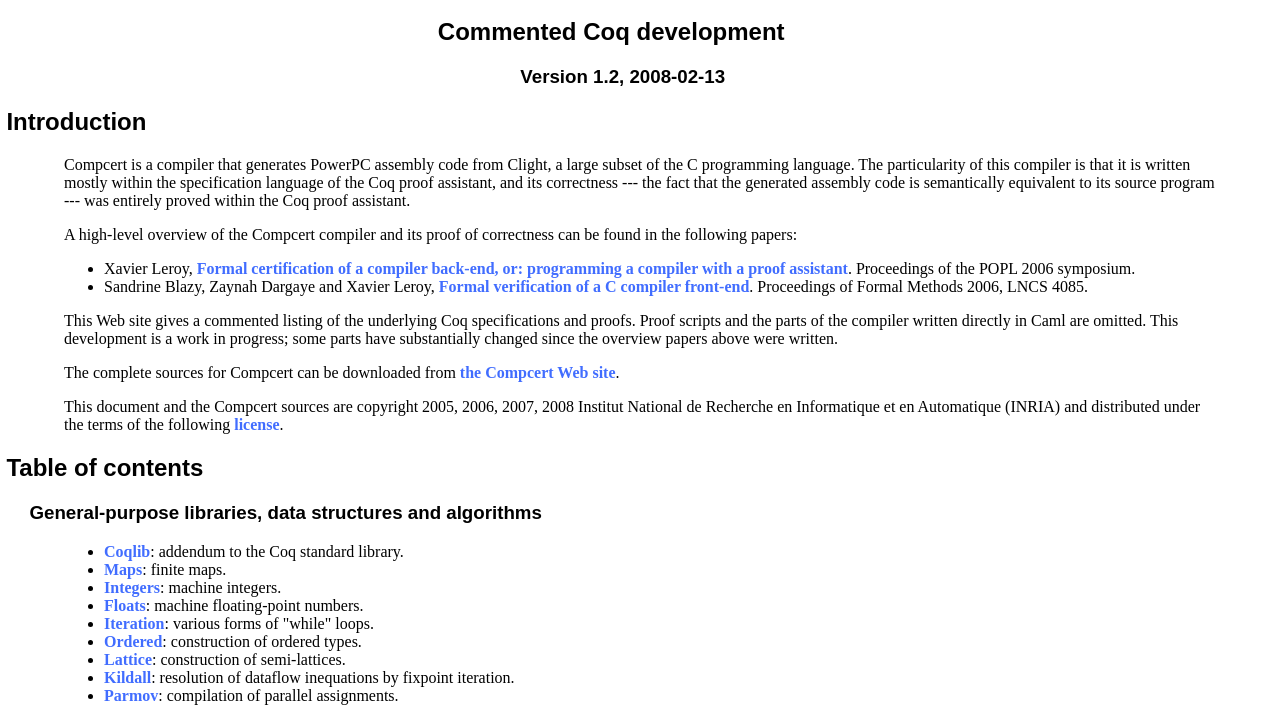
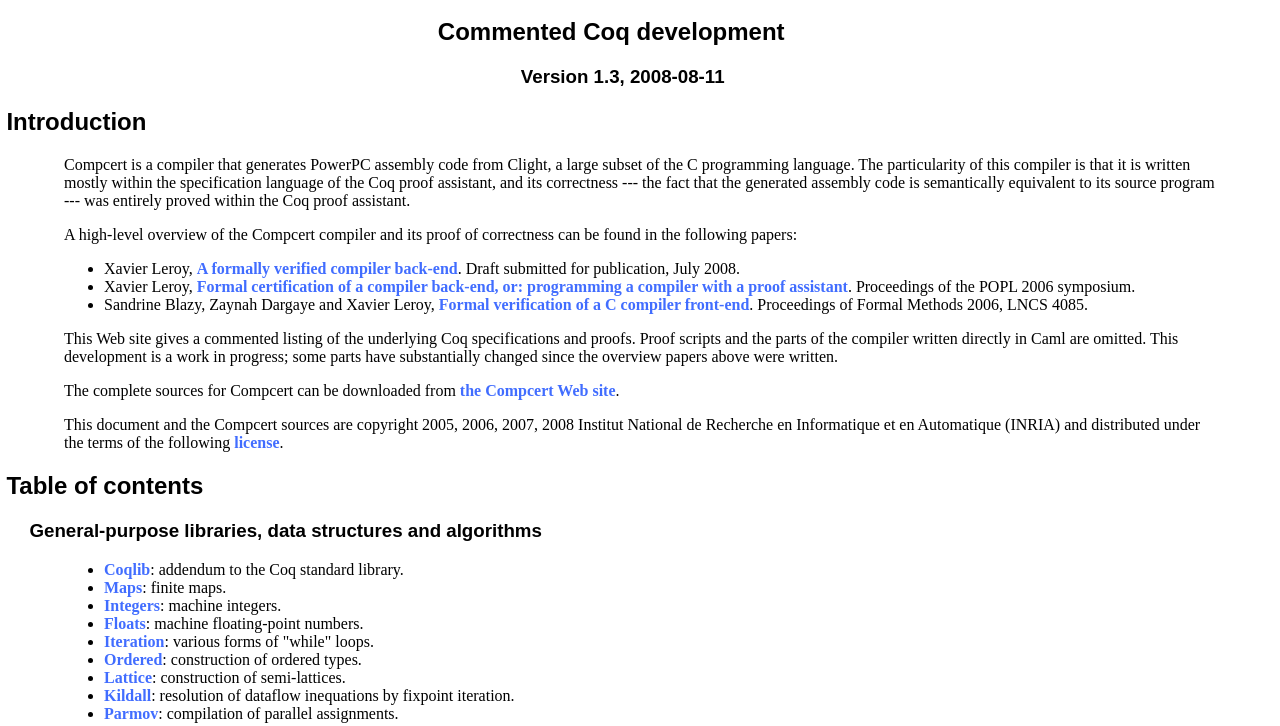
Before and after one commit to AbsInt/CompCert, a plain HTML site: page doc/index.html in a window 1280 px wide. Shown: the part 48-774 px from the top of the page. Drawn offline with Linux system fonts and the light colour scheme.

Commit message:
Update for release 1.3
git-svn-id: https://yquem.inria.fr/compcert/svn/compcert/trunk@715 fca1b0fc-160b-0410-b1d3-a4f43f01ea2e

```diff
--- a/doc/index.html
+++ b/doc/index.html
@@ -24,7 +24,7 @@ a:active {color : Red; text-decoration : underline; }
 
 <H1 align="center">The Compcert verified compiler</H1>
 <H2 align="center">Commented Coq development</H2>
-<H3 align="center">Version 1.2, 2008-02-13</H3>
+<H3 align="center">Version 1.3, 2008-08-11</H3>
 
 <H2>Introduction</H2>
 
@@ -39,6 +39,7 @@ within the Coq proof assistant.</P>
 <P>A high-level overview of the Compcert compiler and its proof of
 correctness can be found in the following papers:</P>
 <UL>
+<LI>Xavier Leroy, <A HREF="http://gallium.inria.fr/~xleroy/publi/compcert-backend.pdf">A formally verified compiler back-end</A>. Draft submitted for publication, July 2008.
 <LI>Xavier Leroy, <A
 HREF="http://gallium.inria.fr/~xleroy/publi/compiler-certif.pdf">Formal
 certification of a compiler back-end, or: programming a compiler with
```
